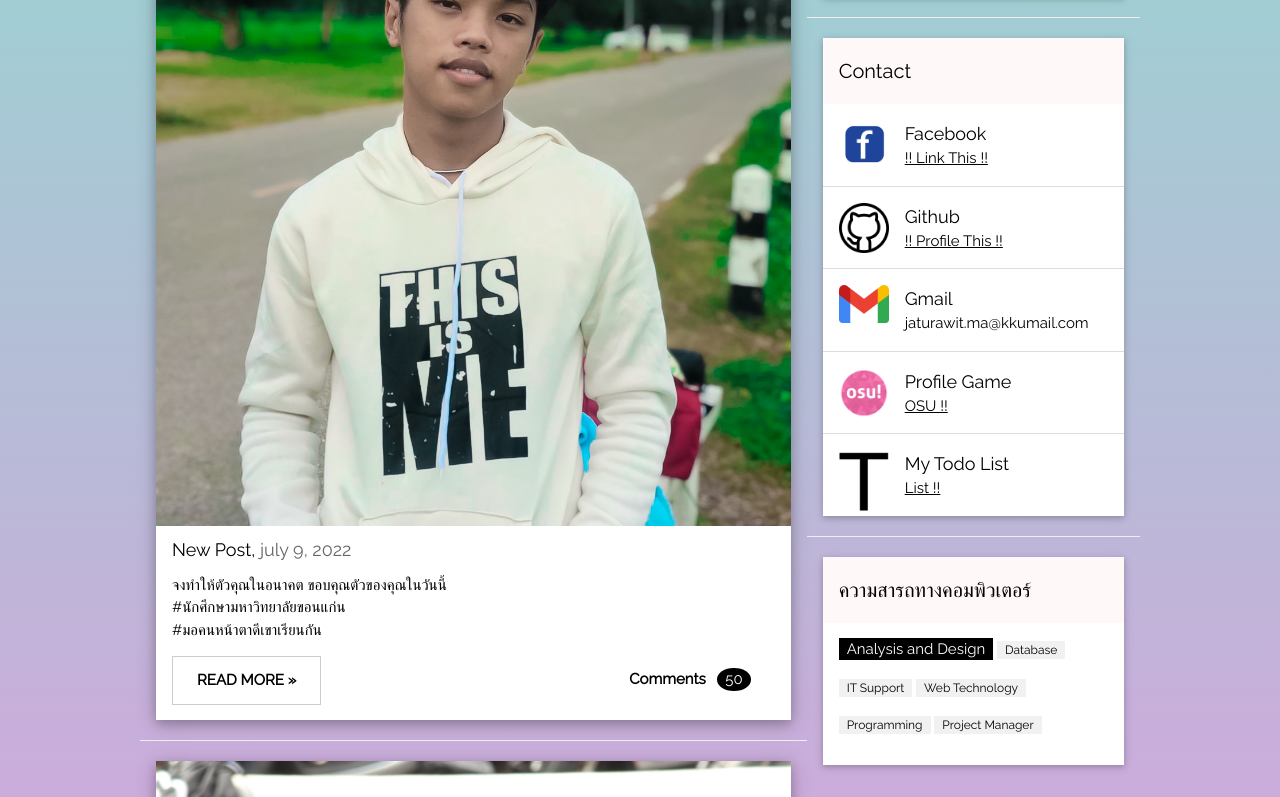
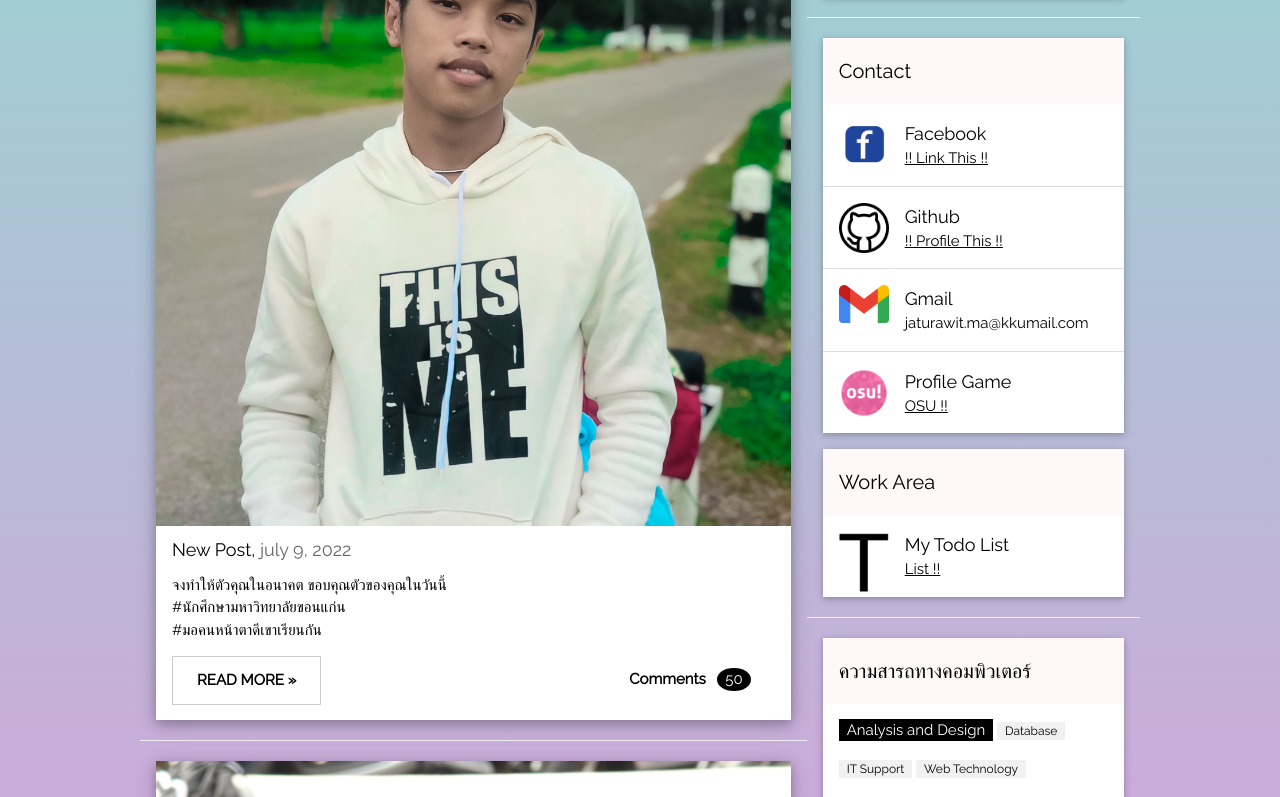
Before and after one commit to Phapaza/Phapaza.github.io, a plain HTML site: page index.html in a window 1280 px wide. Shown: the part 517-1314 px from the top of the page. Drawn offline with nearby package versions, Linux system fonts and the light colour scheme.

Commit message:
update doto list

```diff
--- a/index.html
+++ b/index.html
@@ -111,6 +111,14 @@ and is wrapped around the whole page content, except for the footer in this exam
         <span class="w3-large">Profile Game</span><br>
         <span><a href="https://osu.ppy.sh/users/25116161">OSU !!</a></span>
       </li>
+    </ul>
+  </div>
+   <!-- Work Area -->
+  <div class="w3-card w3-margin">
+    <div class="w3-container w3-padding" style="background-color: #fff8f8">
+      <h4>Work Area</h4>
+    </div>
+    <ul class="w3-ul w3-hoverable w3-white">
       <li class="w3-padding-16 w3-hide-medium w3-hide-small">
         <img src="/lab1/11.png" alt="Image" class="w3-left w3-margin-right" style="width:50px">
         <span class="w3-large">My Todo List</span><br>
```
